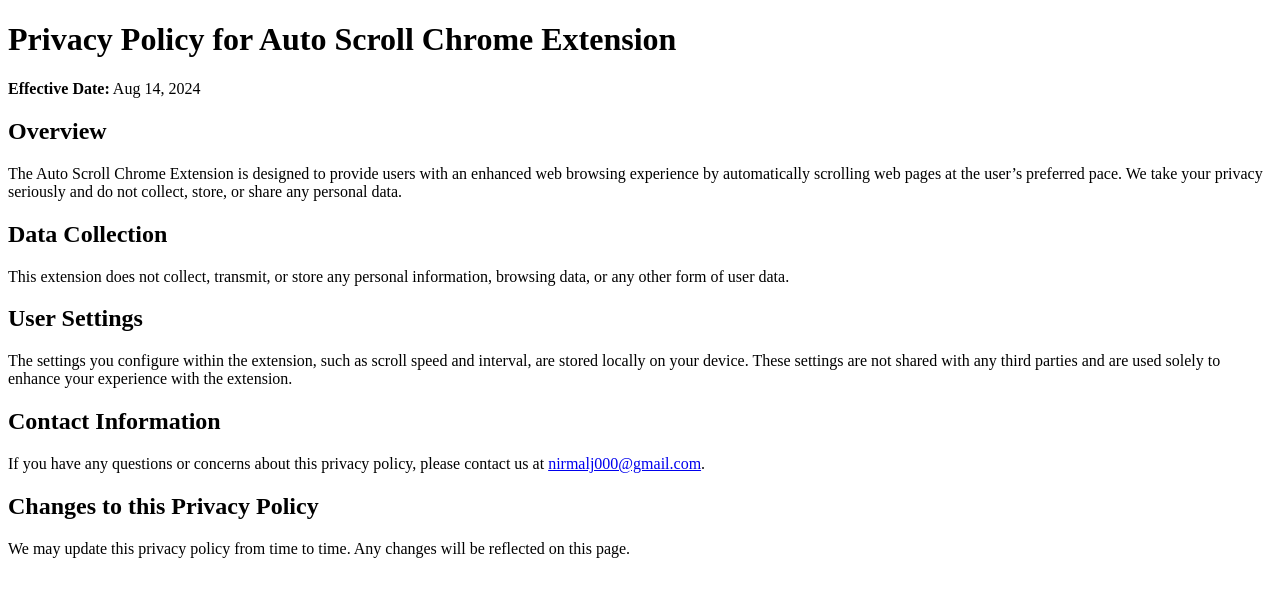
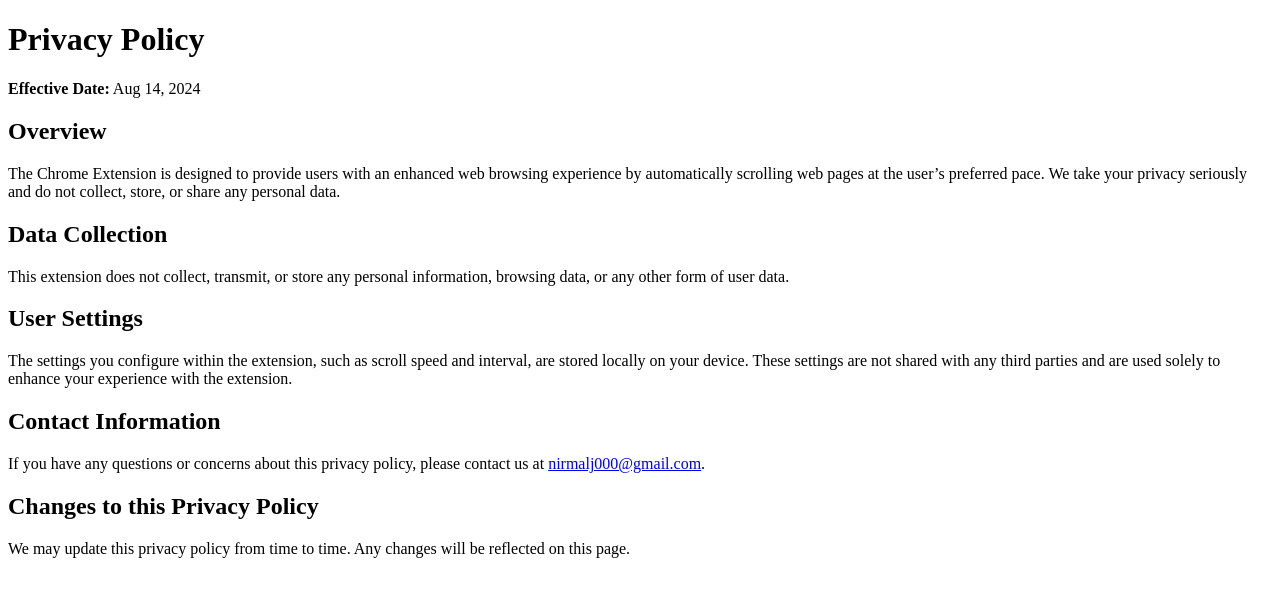
Before and after one commit to Nirmalj000/privacy-policy, a plain HTML site: page index.html in a window 1280 px wide. Drawn offline with Linux system fonts and the light colour scheme.

Commit message:
Update index.html

```diff
--- a/index.html
+++ b/index.html
@@ -3,16 +3,16 @@
 <head>
     <meta charset="UTF-8">
     <meta name="viewport" content="width=device-width, initial-scale=1.0">
-    <title>Privacy Policy for Auto Scroll Chrome Extension</title>
+    <title>Privacy Policy for Chrome Extension</title>
 </head>
 <body>
-    <h1>Privacy Policy for Auto Scroll Chrome Extension</h1>
+    <h1>Privacy Policy</h1>
 
     <p><strong>Effective Date:</strong> Aug 14, 2024</p>
 
     <h2>Overview</h2>
     <p>
-        The Auto Scroll Chrome Extension is designed to provide users with an enhanced web browsing experience
+        The Chrome Extension is designed to provide users with an enhanced web browsing experience
         by automatically scrolling web pages at the user’s preferred pace. We take your privacy seriously
         and do not collect, store, or share any personal data.
     </p>
```
